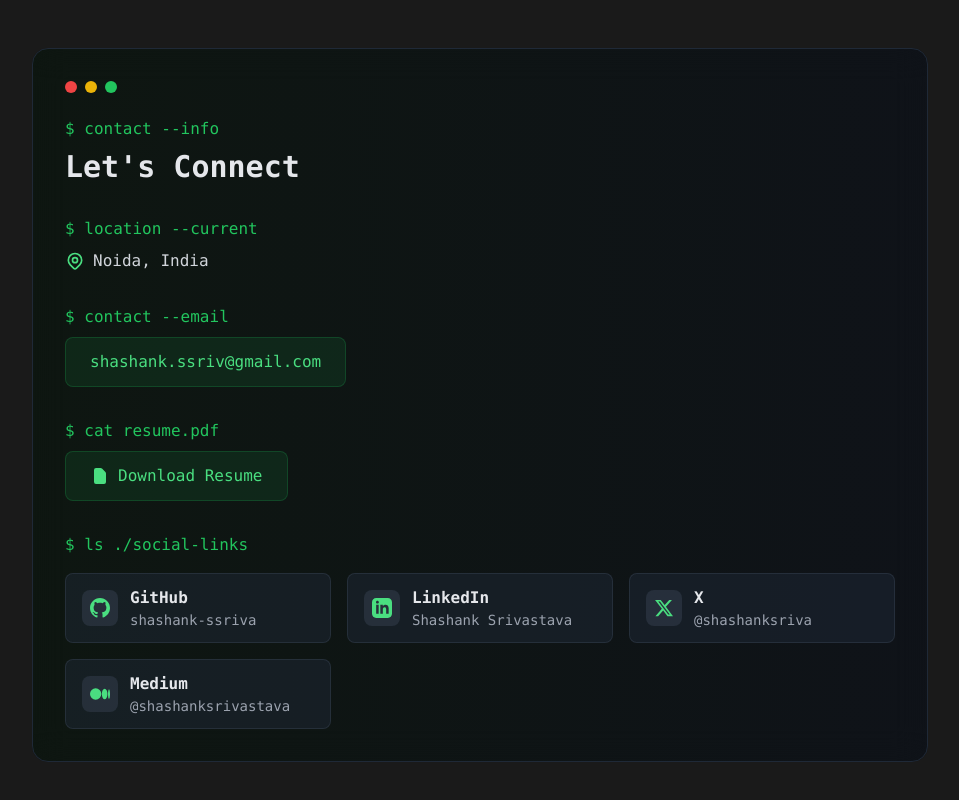
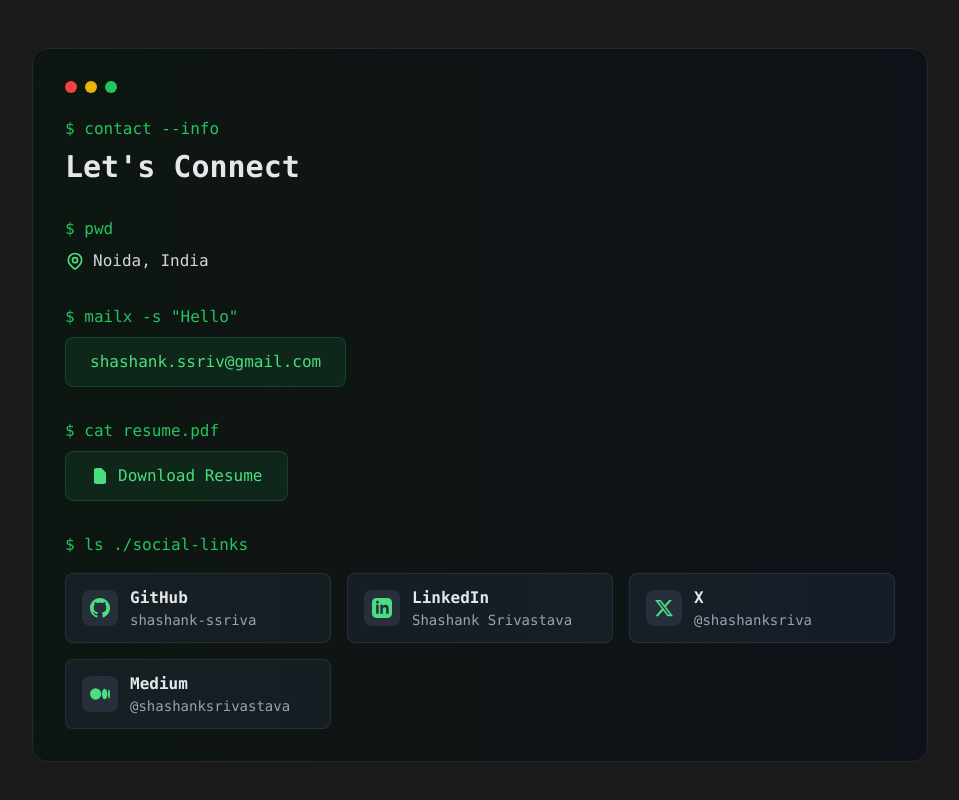
Before and after one commit to shashank-ssriva/my-portfolio, a Next.js app: page / in a window 1280 px wide. Shown: the part 3930-4730 px from the top of the page, without its empty margins (160-1119 px from the left). Built offline with nearby package versions, Linux system fonts and the light colour scheme.

Commit message:
Update ContactSection.tsx

```diff
--- a/app/components/ContactSection.tsx
+++ b/app/components/ContactSection.tsx
@@ -22,7 +22,7 @@ export default function ContactSection() {
 						<div className="font-mono">
 							<p className="text-green-500 mb-2">$ contact --info</p>
 							<h2 className="text-3xl font-bold mb-8 text-gray-200">Let&apos;s Connect</h2>
-							<p className="text-green-500 mb-2">$ location --current</p>
+							<p className="text-green-500 mb-2">$ pwd</p>
 							<div className="flex items-center gap-2 text-gray-300">
 								<svg className="w-5 h-5 text-green-400" fill="none" stroke="currentColor" viewBox="0 0 24 24">
 									<path
@@ -35,7 +35,7 @@ export default function ContactSection() {
 								</svg>
 								<span>Noida, India</span>
 							</div>
-							<p className="text-green-500 mt-8 mb-2">$ contact --email</p>
+							<p className="text-green-500 mt-8 mb-2">$ mailx -s "Hello"</p>
 							<motion.a
 								href="mailto:shashank.ssriv@gmail.com"
 								whileHover={{ scale: 1.02 }}
```
